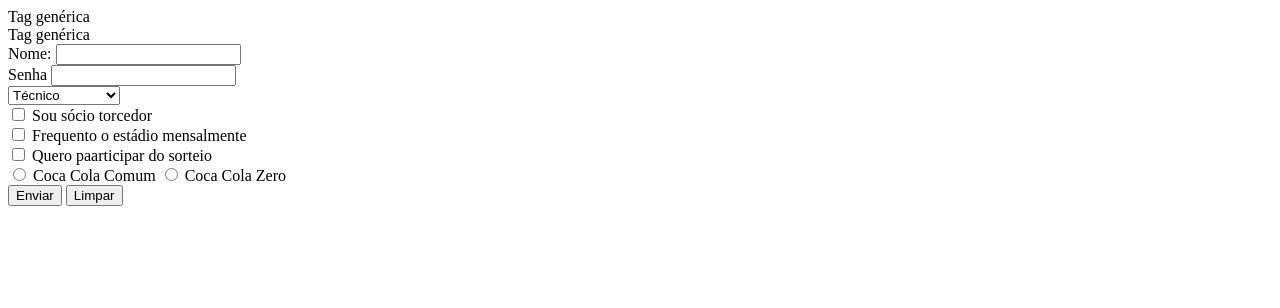
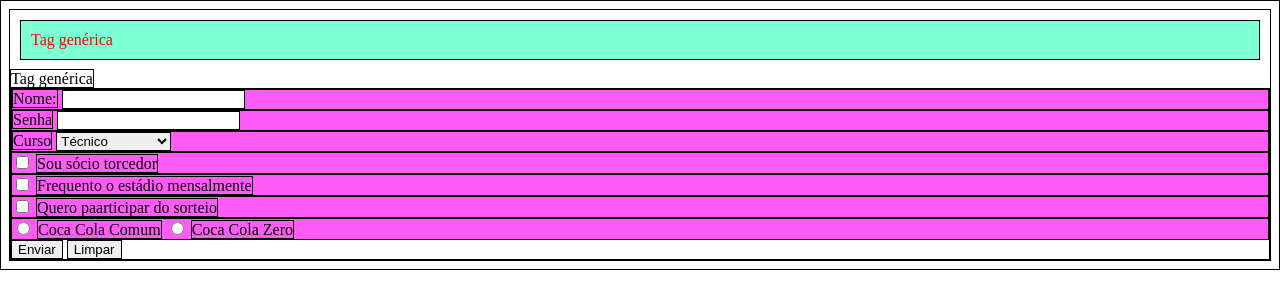
Before and after one commit to chaejiin/SintaxeHTML, a plain HTML site: page index.html in a window 1280 px wide. Drawn offline with Linux system fonts and the light colour scheme.

Commit message:
atualizado

```diff
--- /dev/null
+++ b/css/style.css
@@ -0,0 +1,23 @@
+*{
+    /* cor da borda */
+    border-color: black;
+    /* estilo da borda */
+    border-style: solid;
+    /* espessura da borda */
+    border-width: 1px;
+}
+
+/*  # diferencia tags de ids no html */
+#primeiraDiv{
+    color: red;
+    padding: 10px;
+    margin: 10px;
+    background-color: aquamarine;
+}
+
+/* class permite aplicar a regra para mais de uma tag */
+.campos{
+    padding: "10xp";
+    background-color: rgb(255, 91, 247);
+
+}
--- a/index.html
+++ b/index.html
@@ -1,56 +1,63 @@
-
 <!DOCTYPE html>
 <html lang="pt-BR">
 
 <head>
     <meta charset="UTF-8">
     <meta name="viewport" content="width=device-width, initial-scale=1.0">
+    <link rel="stylesheet" href="./css/style.css">
     <title>Css Conceitos</title>
+    <style>
+        /* Regras aqui serão aplicadas somente a esta página */
+        /* Regras para serem aplicadas a mais de uma página devem ficar em um arquivo css */
+    </style>
 </head>
 
 <body>
     <!-- Tags sem semântica -->
-    <div>Tag genérica</div>
+    <div id="primeiraDiv">Tag genérica</div>
     <spam>Tag genérica</spam>
 
     <!-- Formulário -->
     <form action="" method="">
-        <div>
+        <div class="campos">
             <label for="">Nome:</label>
             <input type="text" name="" id="">
         </div>
 
-        <div>
+        <div class="campos">
 
             <label for="">Senha</label>
             <input type="password" name="" id="">
         </div>
 
-        <select name="" id="">
-            <option value="">Técnico</option>
-            <option value="">Graduação</option>
-            <option value="">Pós graduação</option>
-        </select>
+        <div class="campos">
+            <label for="">Curso</label>
+            <select name="" id="">
+                <option value="">Técnico</option>
+                <option value="">Graduação</option>
+                <option value="">Pós Graduação</option>
+            </select>
+        </div>
 
-        <div>
+        <div class="campos">
 
             <input type="checkbox" name="" id="">
             <label for="">Sou sócio torcedor</label>
         </div>
 
-        <div>
+        <div class="campos">
 
             <input type="checkbox" name="" id="">
             <label for="">Frequento o estádio mensalmente</label>
         </div>
 
-        <div>
+        <div class="campos">
 
             <input type="checkbox" name="" id="">
             <label for="">Quero paarticipar do sorteio</label>
         </div>
 
-        <div>
+        <div class="campos">
             <input type="radio" name="bebida" id="">
             <label>Coca Cola Comum</label>
 
```
Also changed, not shown: pages/anotacoes.html (renamed from anotacoes.html).
